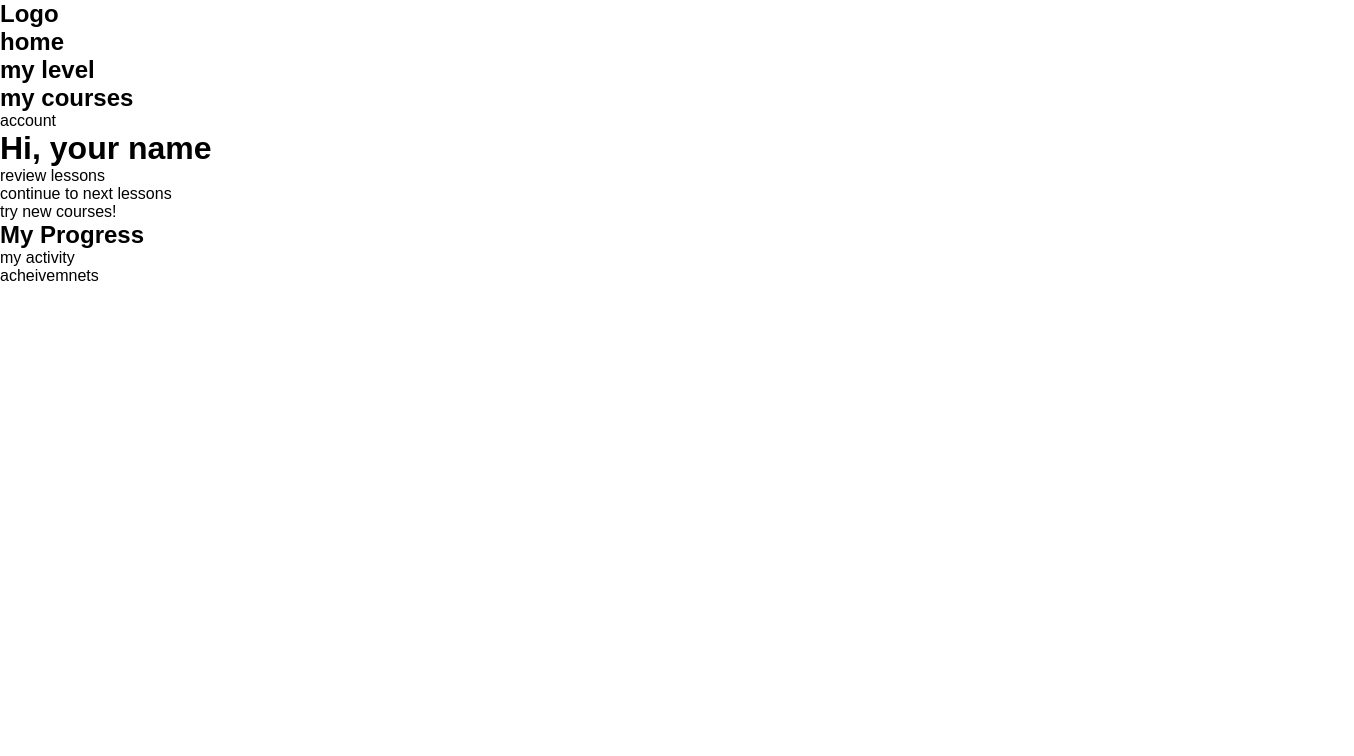
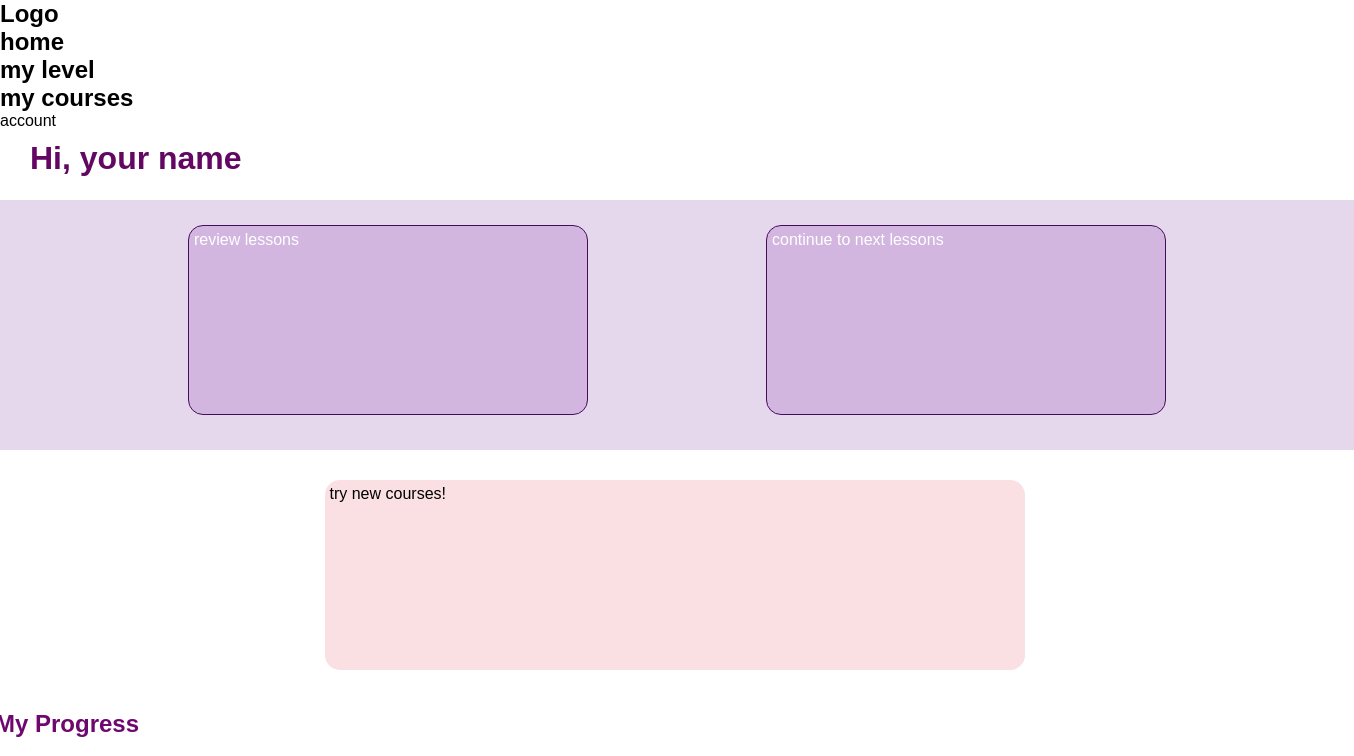
Before and after one commit to lam-garr/Language-App, a React (Create React App) app in the folder client/: page /1 in a window 1280 px wide. Shown: the top 756 px of the page, 1354 px wide, since content can reach past the window. Built offline with nearby package versions, Linux system fonts and the light colour scheme.

Commit message:
Add styling to Landing page

```diff
--- a/client/src/styles/LandingPage.css
+++ b/client/src/styles/LandingPage.css
@@ -0,0 +1,138 @@
+* {
+    box-sizing: border-box;
+}
+
+.landing-content {
+    display: flex;
+    flex-direction: column;
+    width: 100%;
+    background-color: white;
+}
+
+.landing-header {
+    display: flex;
+    flex-direction: column;
+    height: 60px;
+    width: 400px;
+    background-color: none;
+    padding: 10px;
+    margin-left: 20px;
+    margin-bottom: 10px;
+}
+
+.landing-header-container {
+    color: rgb(99, 7, 99);
+}
+
+.landing-section-one {
+    display: flex;
+    background-color: rgb(230, 216, 236);
+    width: 1354px;
+    height: 250px;
+    padding: 10px;
+    justify-content: center;
+    padding-top: 25px;
+}
+
+.landing-section-one-parent-container {
+    display: flex;
+    flex-direction: row;
+    width: inherit;
+    height: inherit;
+    justify-content: space-evenly;
+}
+
+.landing-sec-one-container-one {
+    display: flex;
+    flex-direction: column;
+    width: 400px;
+    background-color: rgb(210, 182, 223);
+    color: white;
+    border: 1px solid rgb(67, 14, 92);
+    border-radius: 15px;
+    height: 190px;
+    padding: 5px;
+}
+
+.landing-sec-one-container-two {
+    display: flex;
+    flex-direction: column;
+    width: 400px;
+    background-color: rgb(210, 182, 223);
+    color: white;
+    border: 1px solid rgb(67, 14, 92);
+    border-radius: 15px;
+    height: 190px;
+    padding: 5px;
+}
+
+.landing-section-two {
+    display: flex;
+    flex-direction: row;
+    height: 250px;
+    width: 1354px;
+    background-color: white;
+    padding: 10px;
+    align-items: center;
+    justify-content: center;
+}
+
+.landing-sec-two-container-one {
+    height: 190px;
+    width: 700px;
+    background-color: rgb(250, 223, 227);
+    border-radius: 15px;
+    margin-right: 5px;
+    padding: 5px;
+}
+
+.landing-section-three {
+    display: flex;
+    flex-direction: column;
+    height: 500px;
+    width: 100%;
+    background-color: white;
+    padding: 10px;
+    justify-content: center;
+    align-items: center;
+}
+
+.landing-section-three-title {
+    display: flex;
+    flex-direction: row;
+    color: rgb(110, 8, 110);
+    justify-content: space-between;
+    width: 1300px;
+    height: 50px;
+    margin-left: 10px;
+}
+
+.landing-section-three-parent-container {
+    display: flex;
+    flex: row;
+    height: 450px;
+    width: 1020px;
+    justify-content: space-between;
+}
+
+.landing-sec-three-container-one {
+    display: flex;
+    flex-direction: column;
+    height: 400px;
+    width: 700px;
+    background-color: rgb(210, 182, 223);
+    border: 1px solid rgb(67, 14, 92);
+    border-radius: 15px;
+    padding: 5px;
+}
+
+.landing-sec-three-container-two {
+    display: flex;
+    flex-direction: column;
+    height: 400px;
+    width: 300px;
+    background-color: rgb(210, 182, 223);
+    border: 1px solid rgb(67, 14, 92);
+    border-radius: 15px;
+    padding: 5px;
+}
```
